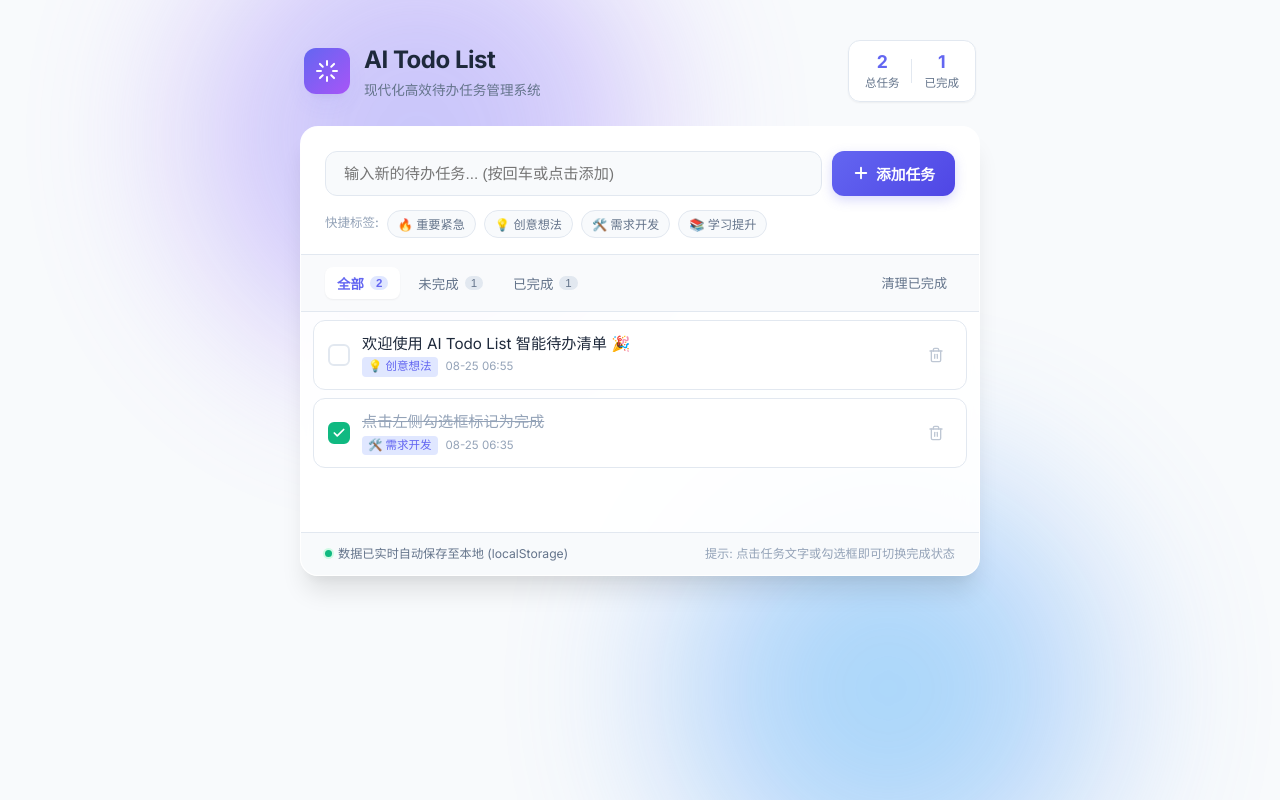
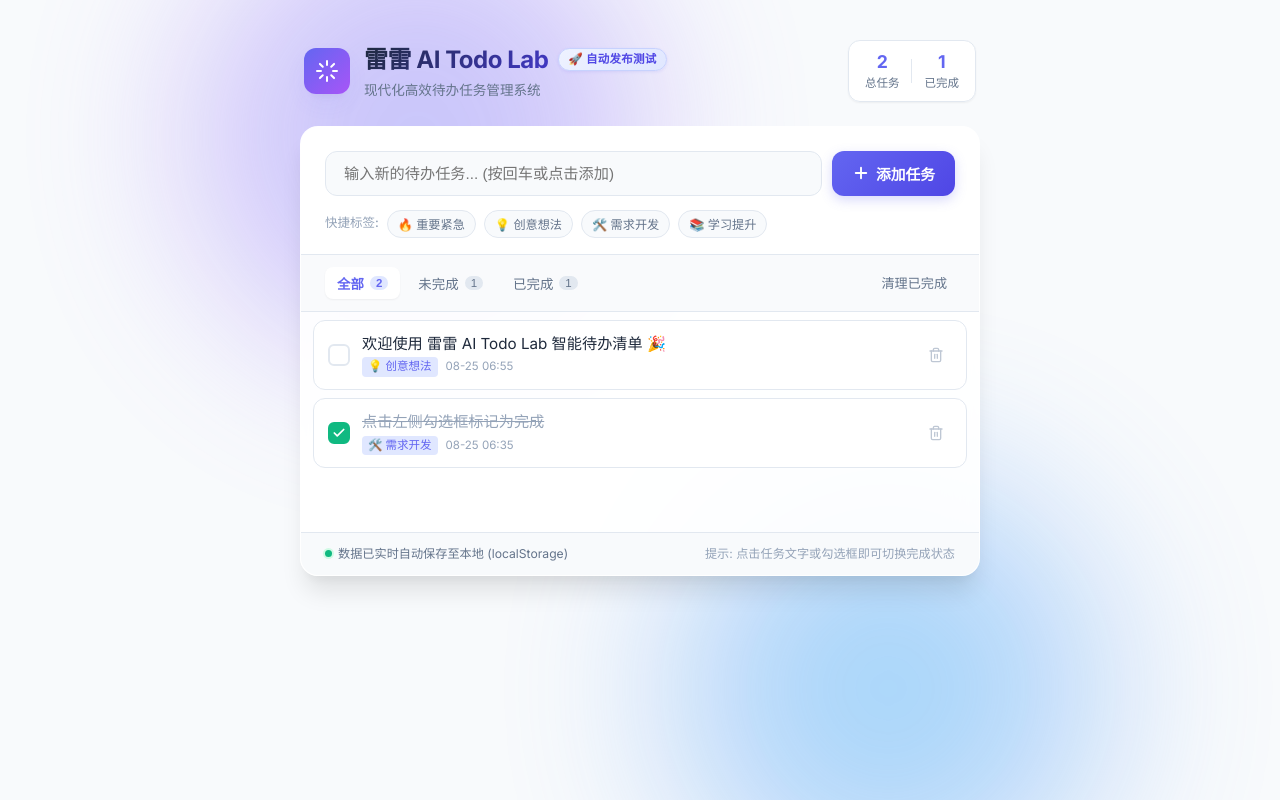
Before and after one commit to luoleijie/daibanxiangmu, a plain HTML site: page index.html in a window 1280 px wide. Drawn offline with Linux system fonts and the light colour scheme.

Commit message:
feat: update UI for automatic deployment test

```diff
--- a/index.html
+++ b/index.html
@@ -3,7 +3,7 @@
 <head>
   <meta charset="UTF-8">
   <meta name="viewport" content="width=device-width, initial-scale=1.0">
-  <title>AI Todo List - 智能待办清单</title>
+  <title>雷雷 AI Todo Lab - 智能待办清单</title>
   <link rel="stylesheet" href="style.css">
   <link rel="preconnect" href="https://fonts.googleapis.com">
   <link rel="preconnect" href="https://fonts.gstatic.com" crossorigin>
@@ -24,8 +24,11 @@
             <path d="M12 2v4M12 18v4M4.93 4.93l2.83 2.83M16.24 16.24l2.83 2.83M2 12h4M18 12h4M4.93 19.07l2.83-2.83M16.24 7.76l2.83-2.83"/>
           </svg>
         </div>
-        <div>
-          <h1>AI Todo List</h1>
+        <div class="header-text-group">
+          <div class="title-row">
+            <h1>雷雷 AI Todo Lab</h1>
+            <span class="deploy-badge">🚀 自动发布测试</span>
+          </div>
           <p class="subtitle">现代化高效待办任务管理系统</p>
         </div>
       </div>
--- a/script.js
+++ b/script.js
@@ -53,7 +53,7 @@ class TodoApp {
         this.todos = [
           {
             id: 'sample-1',
-            text: '欢迎使用 AI Todo List 智能待办清单 🎉',
+            text: '欢迎使用 雷雷 AI Todo Lab 智能待办清单 🎉',
             completed: false,
             tag: '💡 创意想法',
             createdAt: Date.now() - 1000 * 60 * 10
--- a/style.css
+++ b/style.css
@@ -138,11 +138,46 @@ body {
   box-shadow: var(--shadow-lg);
 }
 
+.header-text-group {
+  display: flex;
+  flex-direction: column;
+}
+
+.title-row {
+  display: flex;
+  align-items: center;
+  gap: 10px;
+  flex-wrap: wrap;
+}
+
 .app-header h1 {
   font-size: 1.5rem;
   font-weight: 700;
   color: var(--text-primary);
   letter-spacing: -0.02em;
+  background: linear-gradient(135deg, #1e293b 0%, #4338ca 100%);
+  -webkit-background-clip: text;
+  -webkit-text-fill-color: transparent;
+}
+
+.deploy-badge {
+  display: inline-flex;
+  align-items: center;
+  padding: 2px 9px;
+  font-size: 0.72rem;
+  font-weight: 600;
+  color: #4f46e5;
+  background: linear-gradient(135deg, #eef2ff 0%, #e0e7ff 100%);
+  border: 1px solid #c7d2fe;
+  border-radius: var(--radius-full);
+  box-shadow: 0 1px 3px rgba(99, 102, 241, 0.12);
+  letter-spacing: 0.02em;
+  transition: var(--transition);
+}
+
+.deploy-badge:hover {
+  transform: translateY(-1px);
+  box-shadow: 0 3px 8px rgba(99, 102, 241, 0.22);
 }
 
 .app-header .subtitle {
```
